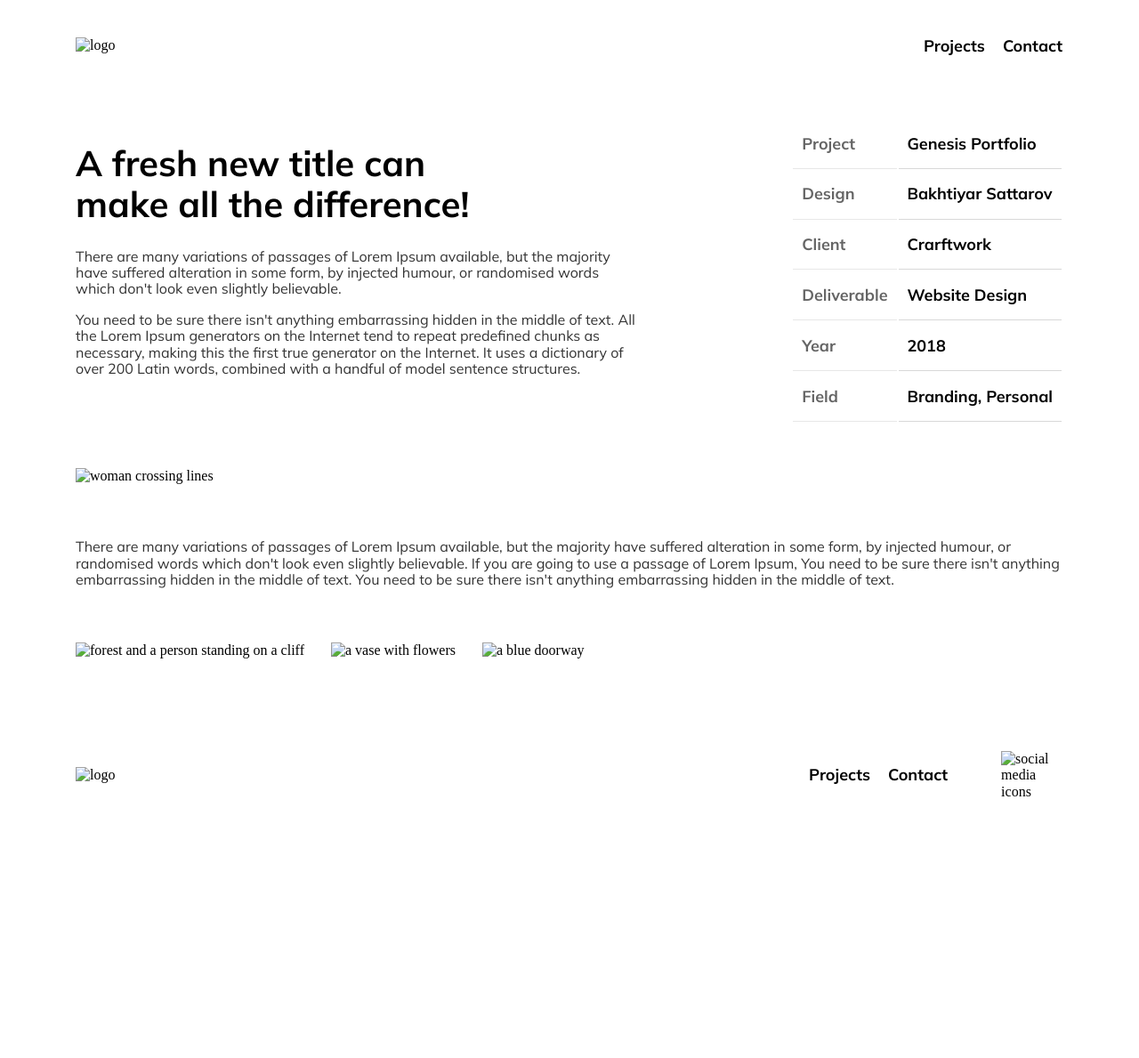
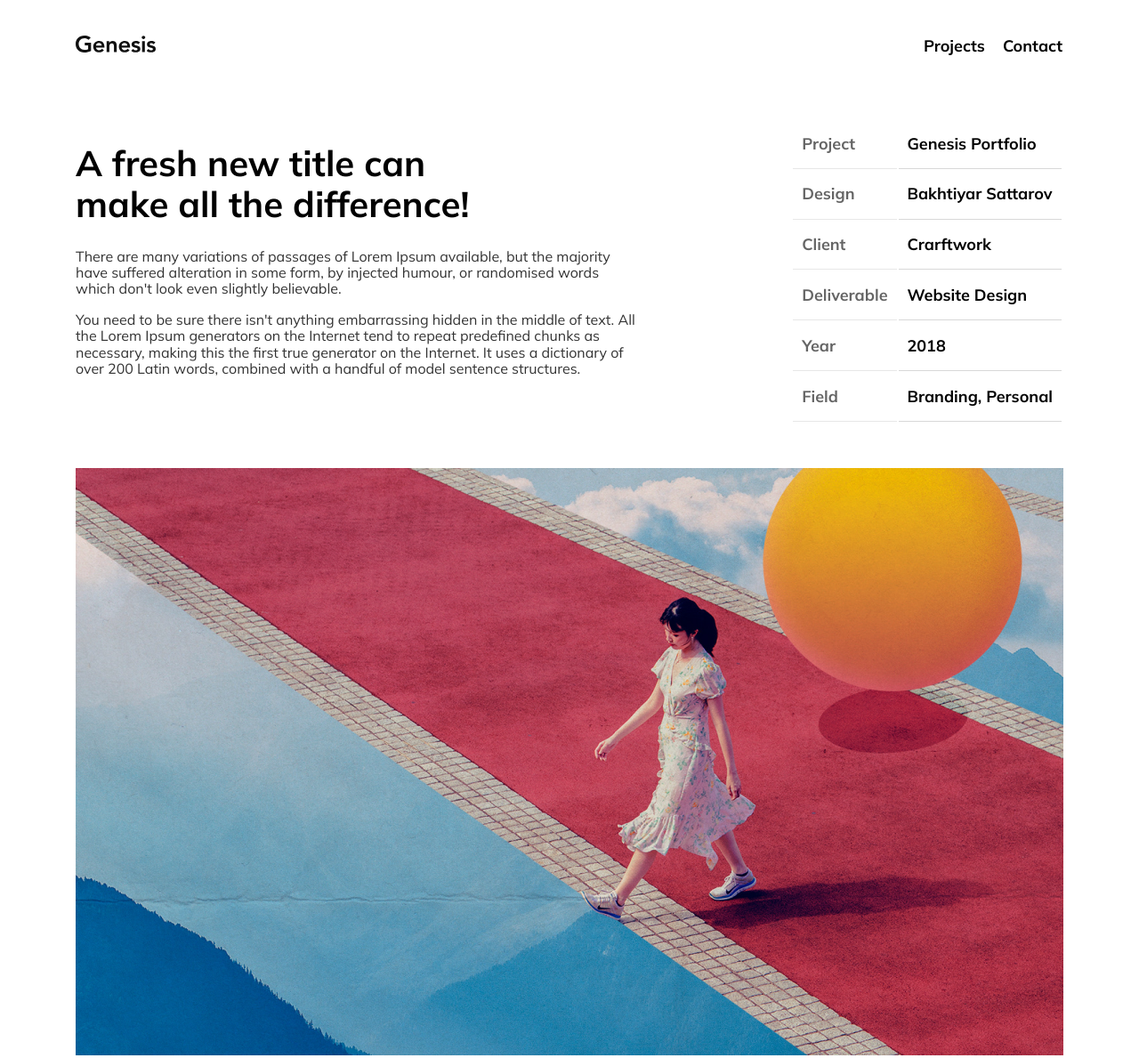
Before and after one commit to vanessacardona/sass_project, a plain HTML site: page pages/project-details.html in a window 1280 px wide. Shown: the top 1189 px of the page at 89% size. Before the commit the page ends 905 px from the top, so only its background shows below. Drawn offline with nearby package versions, Linux system fonts and the light colour scheme; files that its build step writes are made by us from their sources.

Commit message:
fixed the link paths

```diff
--- a/pages/project-details.html
+++ b/pages/project-details.html
@@ -5,7 +5,7 @@
     <meta http-equiv="X-UA-Compatible" content="IE=edge">
     <meta name="viewport" content="width=device-width, initial-scale=1.0">
     <link rel="stylesheet" href="https://cdnjs.cloudflare.com/ajax/libs/normalize/8.0.1/normalize.min.css" integrity="sha512-NhSC1YmyruXifcj/KFRWoC561YpHpc5Jtzgvbuzx5VozKpWvQ+4nXhPdFgmx8xqexRcpAglTj9sIBWINXa8x5w==" crossorigin="anonymous" referrerpolicy="no-referrer" />
-    <link rel="stylesheet" href="styles/index.css">
+    <link rel="stylesheet" href="../styles/index.css">
     <link rel="preconnect" href="https://fonts.googleapis.com">
     <link rel="preconnect" href="https://fonts.gstatic.com" crossorigin>
     <link href="https://fonts.googleapis.com/css2?family=Mulish:ital,wght@0,400;0,700;1,400&display=swap" rel="stylesheet">
@@ -13,7 +13,7 @@
 </head>
 <body>
     <header class="nav_bar">
-        <div><a href="index.html"><img class="logo-svg" src="images/Logo.svg" alt="logo"></a></div>
+        <div><a href="../index.html"><img class="logo-svg" src="../images/Logo.svg" alt="logo"></a></div>
         <div>
             <ul class="nav_list">
                 <li class="pages/project-details"><a href="project-details.html">Projects</a></li>
@@ -63,26 +63,26 @@
         </div>
     </div>
     <section class="fullscreen">
-        <img class="img-woman" src="images/img-woman.png" alt="woman crossing lines">
+        <img class="img-woman" src="../images/img-woman.png" alt="woman crossing lines">
         <p class="pic-description">There are many variations of passages of Lorem Ipsum available, but the majority have suffered alteration in some form,
             by injected humour, or randomised words which don't look even slightly believable. If you are going to use a passage of Lorem Ipsum,
             You need to be sure there isn't anything embarrassing hidden in the middle of text. You need to be sure there isn't anything embarrassing
             hidden in the middle of text.</p>
     </section>
     <section class="gallery">
-        <img src="images/img-cliff.png" alt="forest and a person standing on a cliff">
-        <img src="images/img-flowers.png" alt="a vase with flowers">
-        <img src="images/img-fourteen.png" alt="a blue doorway">
+        <img src="../images/img-cliff.png" alt="forest and a person standing on a cliff">
+        <img src="../images/img-flowers.png" alt="a vase with flowers">
+        <img src="../images/img-fourteen.png" alt="a blue doorway">
     </section>
     <footer class="footer-bar">
-        <div class="logo"></a><img src="images/Logo.svg" alt="logo"><a href="index.html"></div>
+        <div class="logo"><a href="../index.html"><img src="../images/Logo.svg" alt="logo"></a></div>
         <div class="icons-list">
             <ul class="footer-list">
-                <li><a href="pages/project-details.html">Projects</a></li>
-                <li><a href="pages/contact.html">Contact</a></li>
+                <li><a href="project-details.html">Projects</a></li>
+                <li><a href="contact.html">Contact</a></li>
             </ul>
             <div class="icons">
-                <img src="images/social.svg" alt="social media icons">
+                <img src="../images/social.svg" alt="social media icons">
             </div>
         </div>
     </footer>
```
Also changed, not shown: pages/contact.html (+7 -7 lines).
